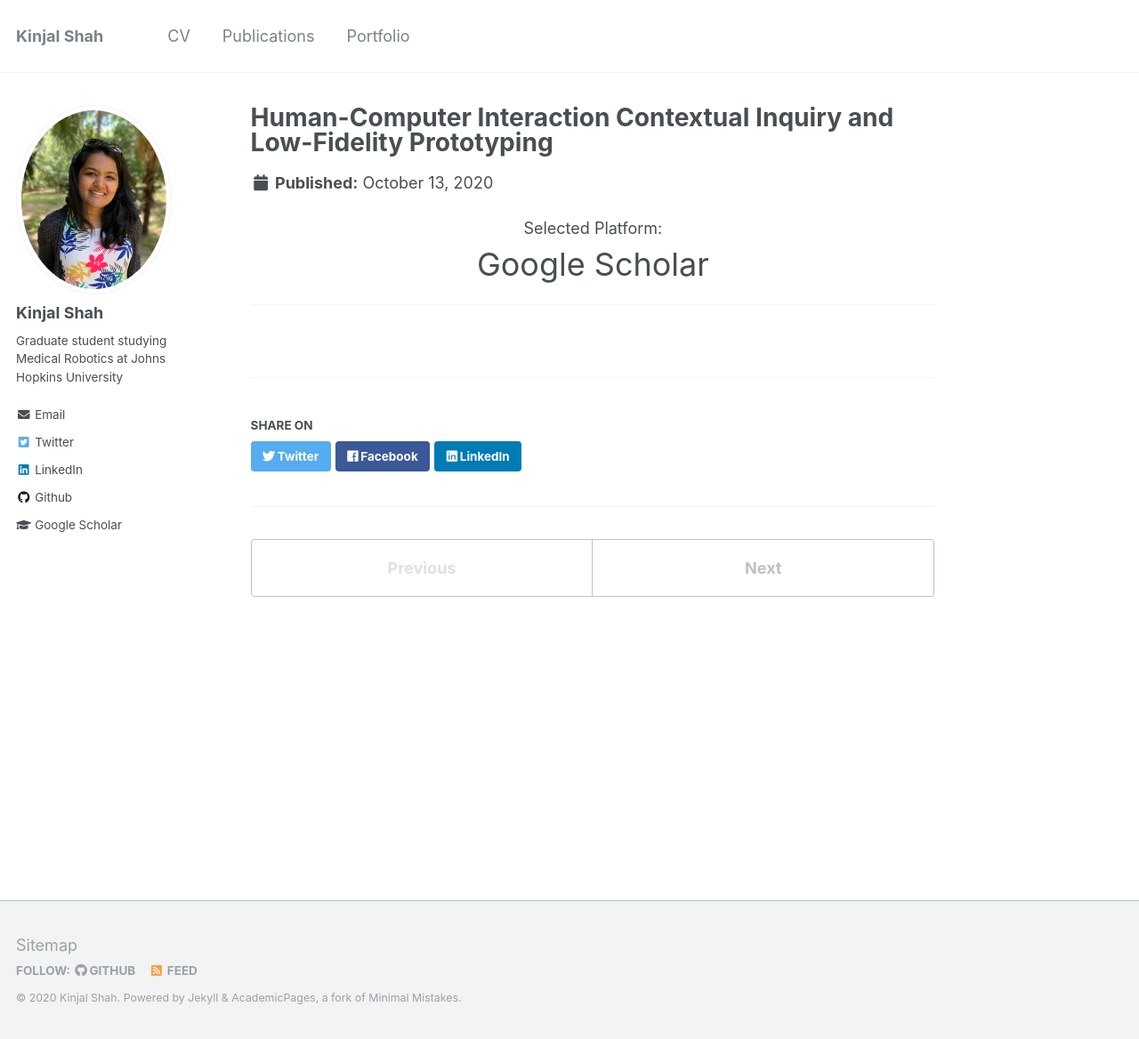
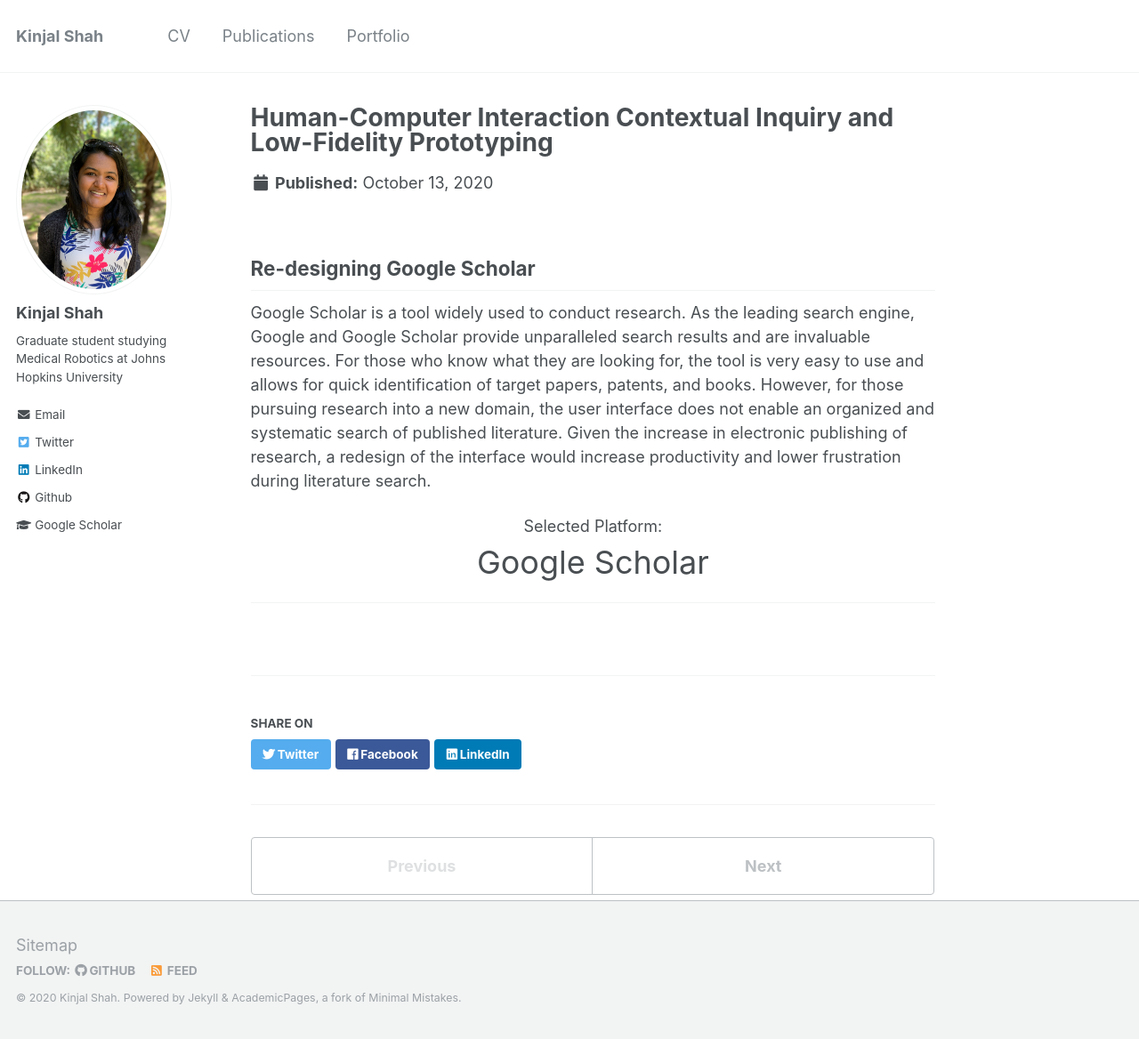
Before and after one commit to kinjmshah/kinjmshah.github.io, a Jekyll site: the page built from _portfolio/HCI_CI_LoFiPrototype.md, in a window 1280 px wide and 1168 px high. Shown: the whole window at 89% size. Built offline with Jekyll 4.4.1, drawn with Linux system fonts in a browser that asks for light colours.

Commit message:
Update HCI_CI_LoFiPrototype.md

```diff
--- a/_portfolio/HCI_CI_LoFiPrototype.md
+++ b/_portfolio/HCI_CI_LoFiPrototype.md
@@ -2,6 +2,13 @@
 title: "Human-Computer Interaction Contextual Inquiry and Low-Fidelity Prototyping"
 permalink: /portfolio/HCI
 ---
+
+## Re-designing Google Scholar
+
+Google Scholar is a tool widely used to conduct research. As the leading search engine, Google and Google Scholar provide unparalleled search results and are invaluable resources. For those who know what they are looking for, the tool is very easy to use and allows for quick identification of target papers, patents, and books. However, for those pursuing research into a new domain, the user interface does not enable an organized and systematic search of published literature. Given the increase in electronic publishing of research, a redesign of the interface would increase productivity and lower frustration during literature search.
+
+
+
 
 <div align="center">
   <span style="font-size:1em;">Selected Platform: </span>
```
